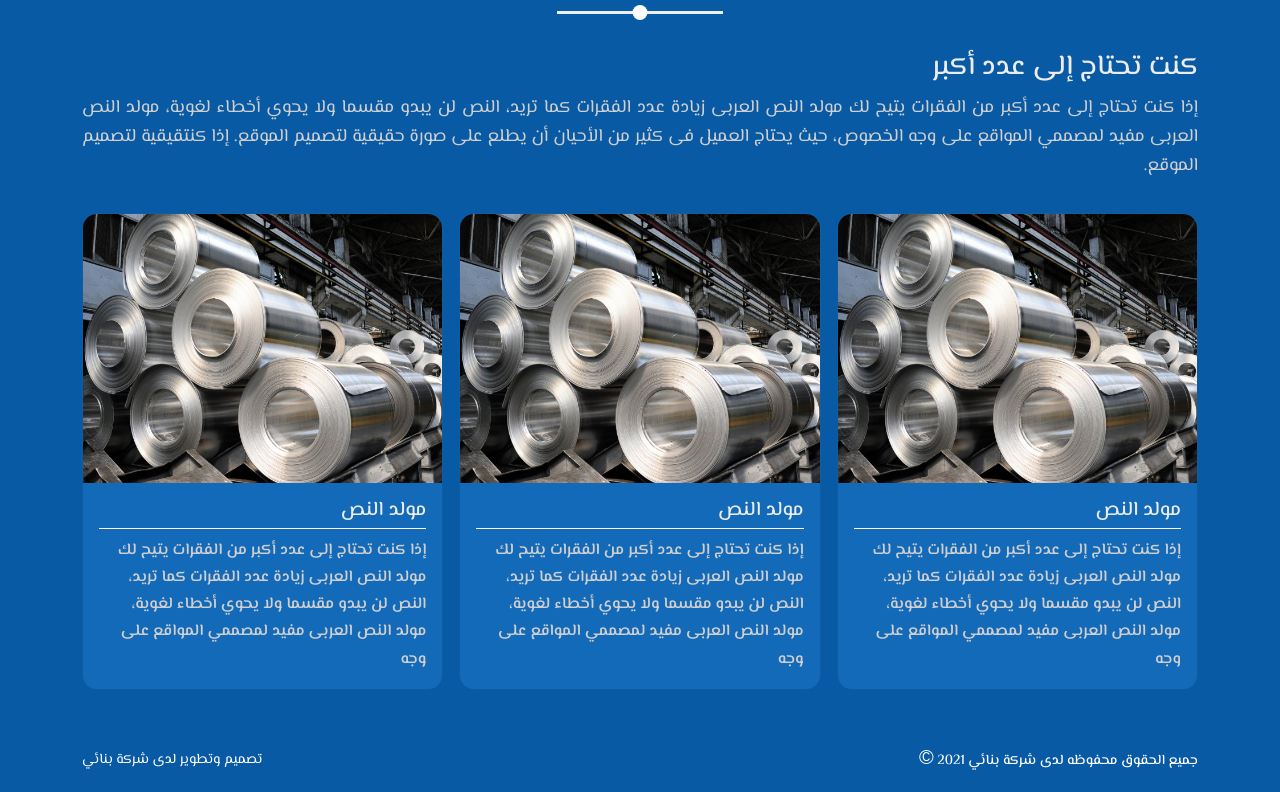
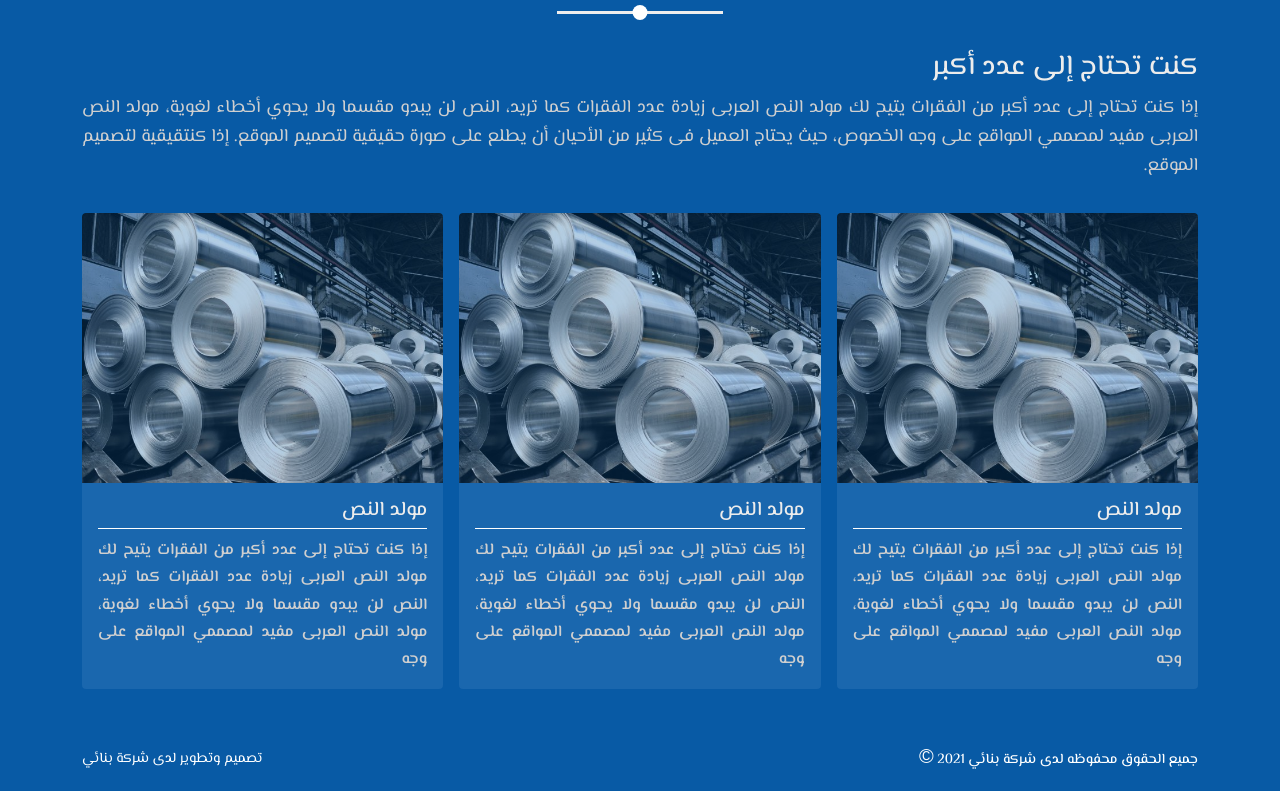
Before and after one commit to MumtazMohammed/SteelProject, a Vue app: page / in a window 1280 px wide. Shown: the part 908-1700 px from the top of the page. Built offline with nearby package versions, Linux system fonts and the light colour scheme.

Commit message:
mumo7038@gmail.com

```diff
--- a/src/components-main/SecondSectionMain.vue
+++ b/src/components-main/SecondSectionMain.vue
@@ -16,7 +16,7 @@
           </p>
         </div>
       </div>
-      <div class="row cards row-cols-2 row-cols-md-2 row-cols-lg-3 g-3">
+      <div class="row cards row-cols-1 row-cols-md-2 row-cols-lg-3 g-3">
         <div class="col">
           <div class="card">
             <img
@@ -141,6 +141,15 @@ export default {
   position: relative;
   z-index: 2;
 }
+.card-img-top {
+  transition: all 0.2s ease;
+  filter: opacity(0.7);
+}
+.card:hover .card-img-top {
+  border-radius: 0px;
+  transform: scale(1);
+  filter: opacity(1);
+}
 .row {
   margin-top: 50px;
   justify-content: space-between;
@@ -158,16 +167,19 @@ export default {
   flex-direction: column;
   min-width: 0;
   word-wrap: break-word;
-  background-color: #1971c2b0;
+  background-color: transparent;
   background-clip: border-box;
-  border-radius: 0px;
   overflow: hidden;
   backdrop-filter: blur(5px);
   transition: backdrop-filter 0.1s linear;
-  border-radius: 15px;
+  border: 0;
 }
-.card:hover {
-  backdrop-filter: blur(25px);
+.card-body {
+  background-color: #1a67ae;
+  transition: all 0.2s ease;
+}
+.card:hover .card-body {
+  border-radius: 0px;
 }
 .card-title {
   color: #ececec;
@@ -182,6 +194,7 @@ export default {
   line-height: 1.7;
   font-weight: 700;
   pointer-events: none;
+  text-align: justify;
 }
 /* responsive Screen
  */
@@ -197,9 +210,9 @@ export default {
       display: none;
     }
   }
-  @media (max-width: 500px) {
+  /* @media (max-width: 500px) {
     .row-cols-2 > * {
-      width: 70% !important;
+      width: 100% !important;
     }
     .cards[data-v-8c5587ac] {
       margin-top: 0;
@@ -208,7 +221,7 @@ export default {
       display: flex;
       justify-content: center;
     }
-  }
+  } */
   @media (max-width: 390px) {
     .row-cols-2 > * {
       width: 100% !important;
```
